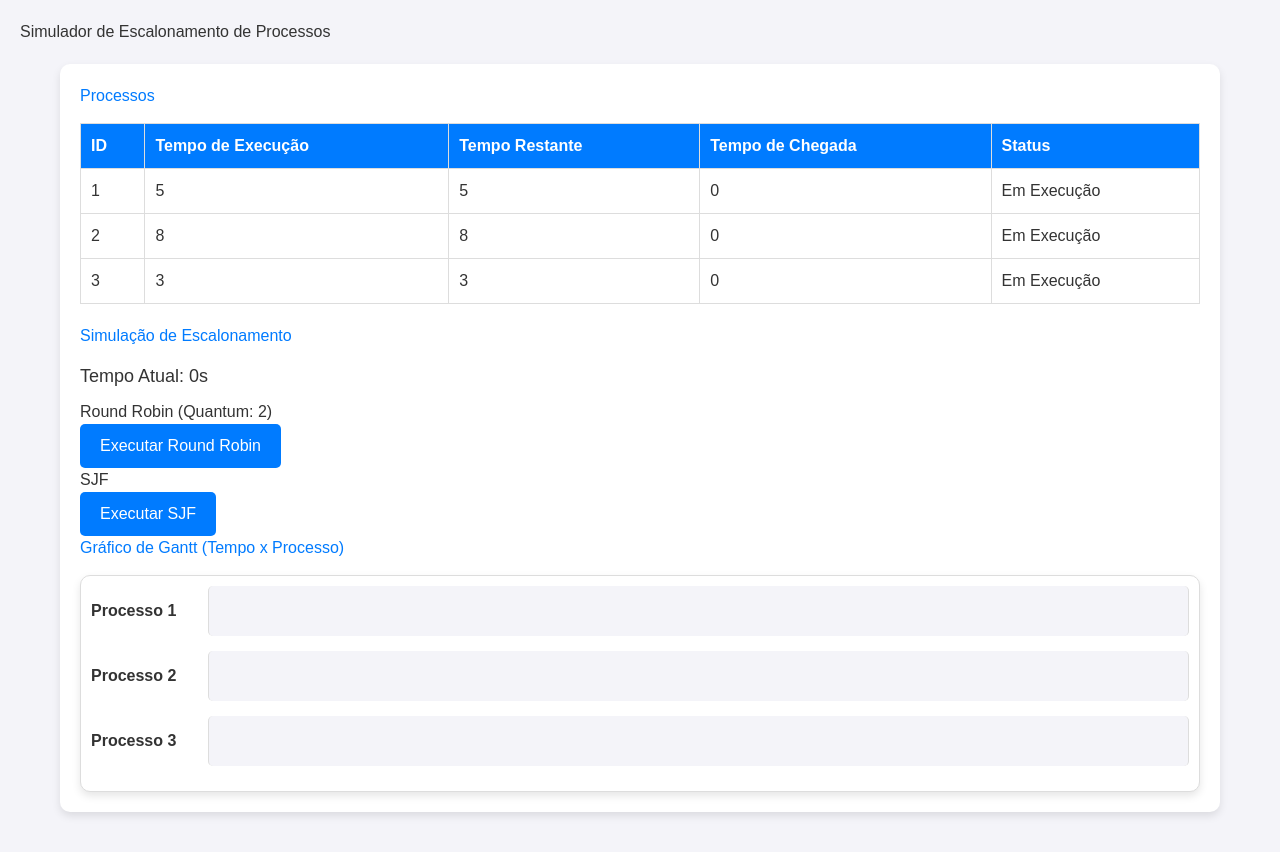
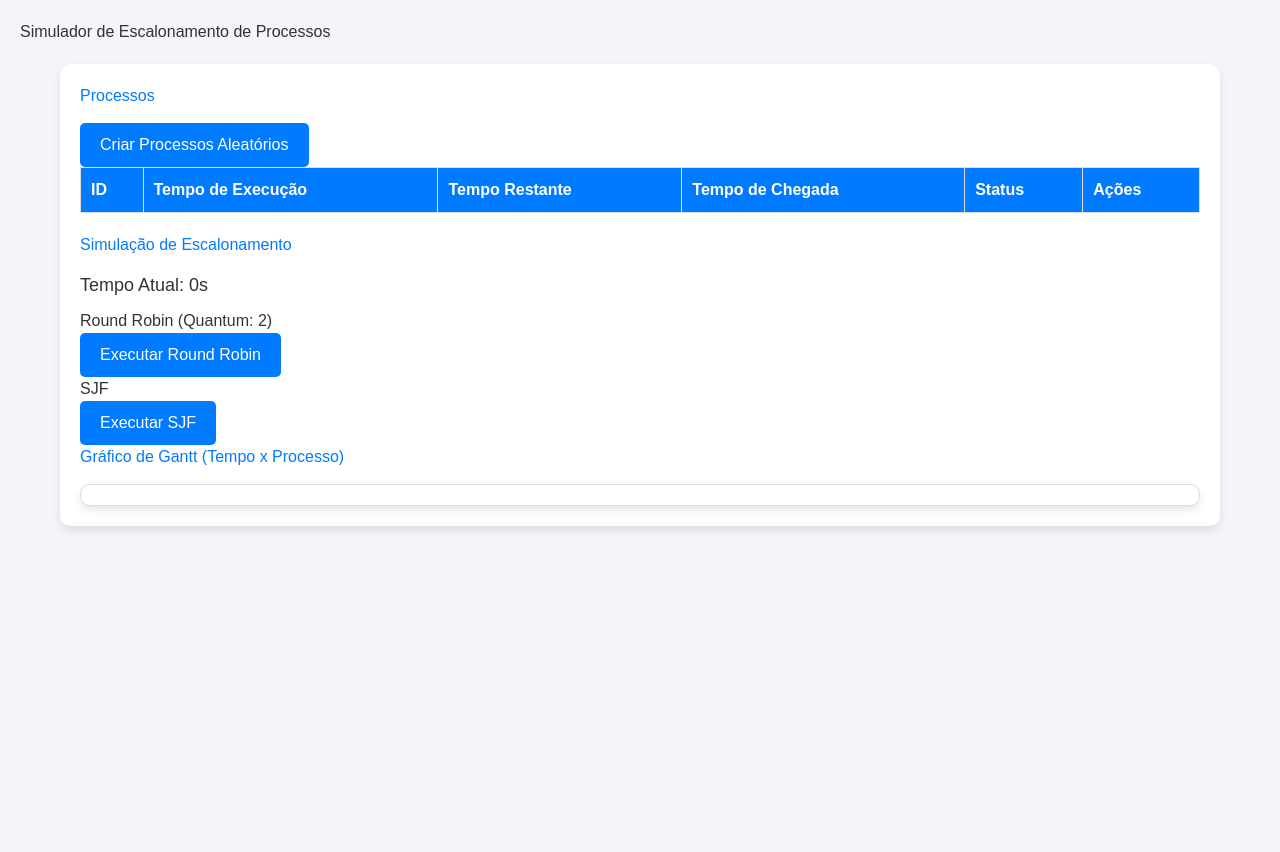
Before and after one commit to SidneyRMR/simulador-escalonamento, a Next.js app: page / in a window 1280 px wide. After the commit the page ends 800 px from the top, so only its background shows below. Built offline with nearby package versions, Linux system fonts and the light colour scheme.

Commit message:
botao de criação de processos aleatórios

```diff
--- a/src/app/Escalonador.js
+++ b/src/app/Escalonador.js
@@ -1,15 +1,9 @@
 'use client'
-import React, { useState, useEffect } from 'react';
+import React, { useState } from 'react';
 import './Escalonador.css';
 
-const processosIniciais = [
-  { id: 1, tempoExecucao: 5, tempoRestante: 5, tempoChegada: 0, finalizado: false },
-  { id: 2, tempoExecucao: 8, tempoRestante: 8, tempoChegada: 0, finalizado: false },
-  { id: 3, tempoExecucao: 3, tempoRestante: 3, tempoChegada: 0, finalizado: false }
-];
-
 const Escalonador = () => {
-  const [processos, setProcessos] = useState(processosIniciais);
+  const [processos, setProcessos] = useState([]);
   const [quantum, setQuantum] = useState(2);
   const [tempoAtual, setTempoAtual] = useState(0);
   const [emExecucao, setEmExecucao] = useState(false);
@@ -18,7 +12,7 @@ const Escalonador = () => {
   const limparGrafico = () => {
     setGanttChart([]);
     setTempoAtual(0);
-    setProcessos(processosIniciais.map(p => ({ ...p, tempoRestante: p.tempoExecucao, finalizado: false })));
+    setProcessos([]);
   };
 
   const iniciarEscalonamentoCircular = () => {
@@ -83,10 +77,37 @@ const Escalonador = () => {
     }, 1000);
   };
 
+  const criarProcessosAleatorios = () => {
+    limparGrafico(); // Limpa o gráfico antes de criar novos processos
+    const numProcessos = Math.floor(Math.random() * 6) + 3; // Entre 3 e 8 processos
+    const novosProcessos = Array.from({ length: numProcessos }, (_, index) => ({
+      id: index + 1,
+      tempoExecucao: Math.floor(Math.random() * 10) + 1, // Entre 1 e 10
+      tempoRestante: Math.floor(Math.random() * 10) + 1, // Entre 1 e 10
+      tempoChegada: Math.floor(Math.random() * 10) + 1, // Entre 1 e 10
+      finalizado: false
+    }));
+    setProcessos(novosProcessos);
+  };
+
+  const atualizarProcesso = (id, campo, valor) => {
+    setProcessos(prev =>
+      prev.map(processo => {
+        if (processo.id === id) {
+          return { ...processo, [campo]: parseInt(valor, 10) }; // Atualiza o campo específico
+        }
+        return processo;
+      })
+    );
+  };
+
   return (
     <div className="container">
       <div className="card">
         <h2>Processos</h2>
+        <button onClick={criarProcessosAleatorios} disabled={emExecucao}>
+          Criar Processos Aleatórios
+        </button>
         <table border="1">
           <thead>
             <tr>
@@ -95,15 +116,43 @@ const Escalonador = () => {
               <th>Tempo Restante</th>
               <th>Tempo de Chegada</th>
               <th>Status</th>
+              <th>Ações</th>
             </tr>
           </thead>
           <tbody>
             {processos.map(processo => (
               <tr key={processo.id}>
                 <td>{processo.id}</td>
-                <td>{processo.tempoExecucao}</td>
-                <td>{processo.tempoRestante}</td>
-                <td>{processo.tempoChegada}</td>
+                <td>
+                  <input
+                    type="number"
+                    min="1"
+                    max="10"
+                    value={processo.tempoExecucao}
+                    onChange={(e) => atualizarProcesso(processo.id, 'tempoExecucao', e.target.value)}
+                    disabled={emExecucao}
+                  />
+                </td>
+                <td>
+                  <input
+                    type="number"
+                    min="1"
+                    max="10"
+                    value={processo.tempoRestante}
+                    onChange={(e) => atualizarProcesso(processo.id, 'tempoRestante', e.target.value)}
+                    disabled={emExecucao}
+                  />
+                </td>
+                <td>
+                  <input
+                    type="number"
+                    min="1"
+                    max="10"
+                    value={processo.tempoChegada}
+                    onChange={(e) => atualizarProcesso(processo.id, 'tempoChegada', e.target.value)}
+                    disabled={emExecucao}
+                  />
+                </td>
                 <td>{processo.finalizado ? 'Finalizado' : 'Em Execução'}</td>
               </tr>
             ))}
```
